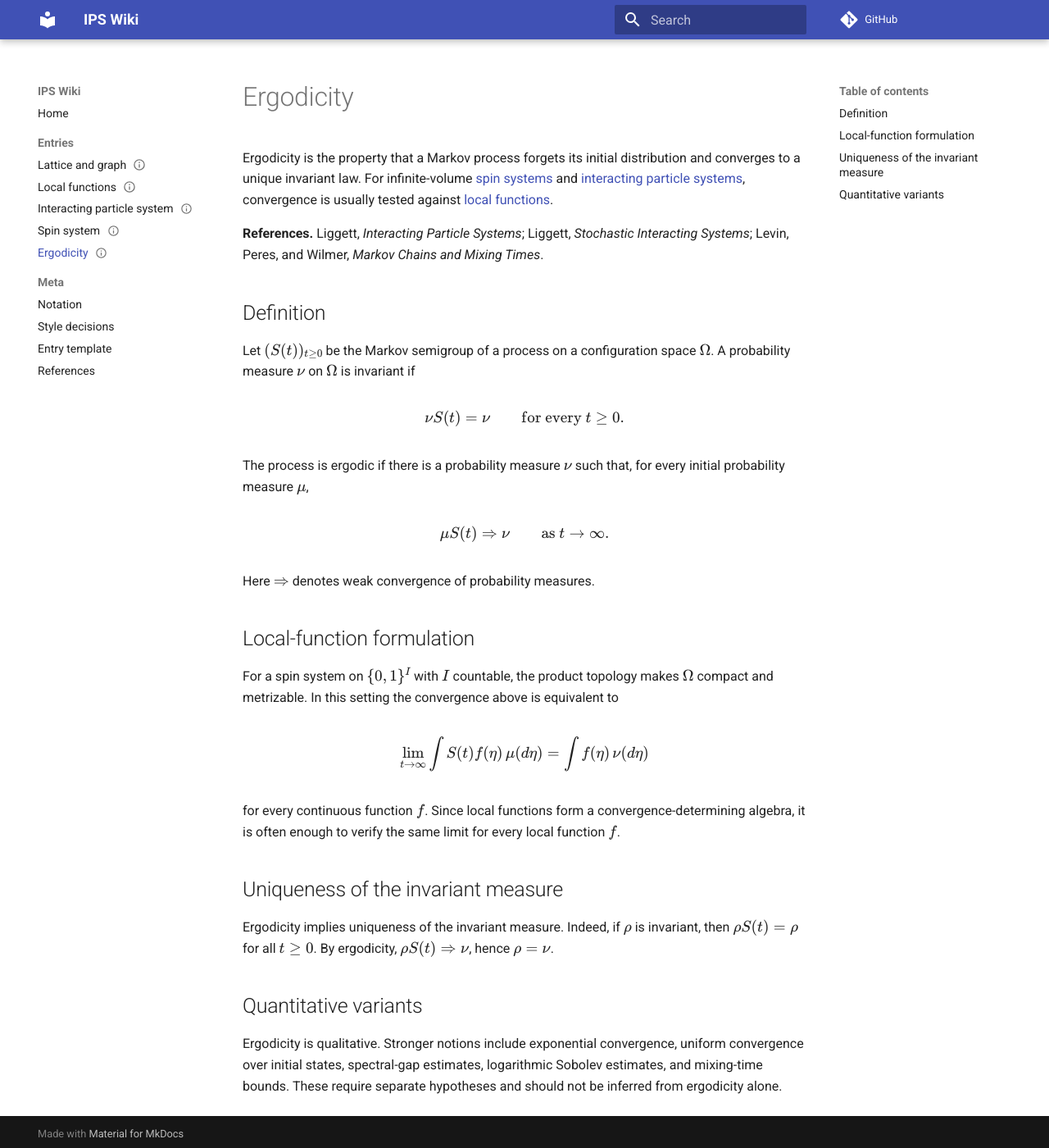
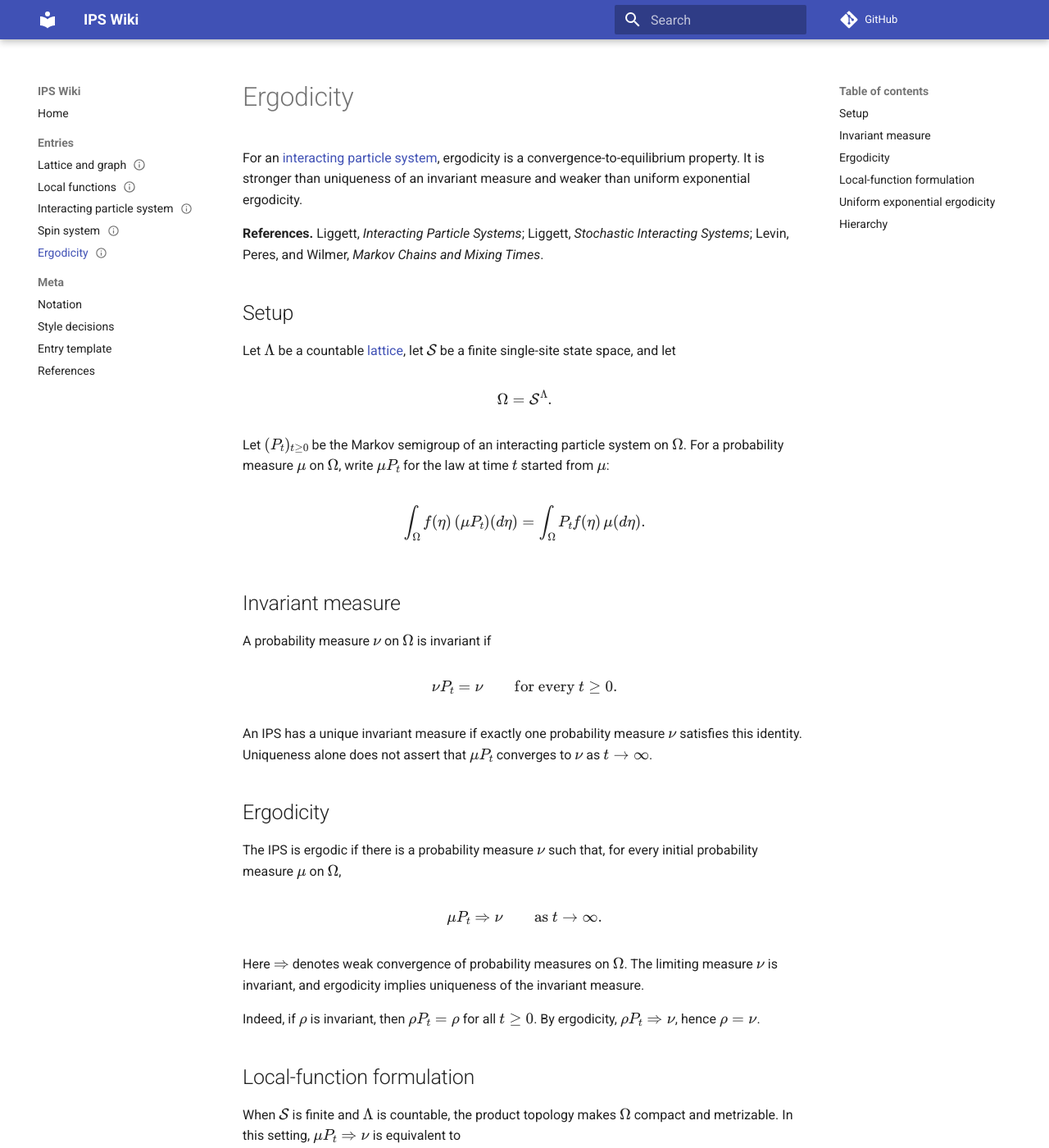
Before and after one commit to maciejgluchowski86-beep/ips-wiki, an MkDocs documentation site: the page built from docs/entries/ergodicity.md, in a window 1280 px wide and 1400 px high. Shown: the whole window at 82% size. Built offline with MkDocs 1.6.1 and Material for MkDocs 9.7.7, drawn with Linux system fonts in a browser that asks for light colours; comment, search, counter and statistics services are not loaded; some of the changed text lies outside the part shown.

Commit message:
Rewrite ergodicity for IPS hierarchy

```diff
--- a/docs/entries/ergodicity.md
+++ b/docs/entries/ergodicity.md
@@ -4,49 +4,102 @@ status: definition
 tags:
   - invariant measure
   - convergence to equilibrium
-  - mixing
+  - uniform exponential ergodicity
 ---
 
 # Ergodicity
 
-Ergodicity is the property that a Markov process forgets its initial distribution and converges to a unique invariant law. For infinite-volume [spin systems](spin-system.md) and [interacting particle systems](interacting-particle-system.md), convergence is usually tested against [local functions](local-functions.md).
+For an [interacting particle system](interacting-particle-system.md), ergodicity is a convergence-to-equilibrium property. It is stronger than uniqueness of an invariant measure and weaker than uniform exponential ergodicity.
 
 **References.** Liggett, *Interacting Particle Systems*; Liggett, *Stochastic Interacting Systems*; Levin, Peres, and Wilmer, *Markov Chains and Mixing Times*.
 
-## Definition
+## Setup
 
-Let \((S(t))_{t\ge0}\) be the Markov semigroup of a process on a configuration space \(\Omega\). A probability measure \(\nu\) on \(\Omega\) is invariant if
+Let \(\Lambda\) be a countable [lattice](lattice-and-graph.md), let \(\mathcal S\) be a finite single-site state space, and let
 
 $$
-\nu S(t)=\nu
+\Omega=\mathcal S^\Lambda.
+$$
+
+Let \((P_t)_{t\ge0}\) be the Markov semigroup of an interacting particle system on \(\Omega\). For a probability measure \(\mu\) on \(\Omega\), write \(\mu P_t\) for the law at time \(t\) started from \(\mu\):
+
+$$
+\int_\Omega f(\eta)\, (\mu P_t)(d\eta)
+=
+\int_\Omega P_t f(\eta)\,\mu(d\eta).
+$$
+
+## Invariant measure
+
+A probability measure \(\nu\) on \(\Omega\) is invariant if
+
+$$
+\nu P_t=\nu
 \qquad\text{for every }t\ge0.
 $$
 
-The process is ergodic if there is a probability measure \(\nu\) such that, for every initial probability measure \(\mu\),
+An IPS has a unique invariant measure if exactly one probability measure \(\nu\) satisfies this identity. Uniqueness alone does not assert that \(\mu P_t\) converges to \(\nu\) as \(t\to\infty\).
+
+## Ergodicity
+
+The IPS is ergodic if there is a probability measure \(\nu\) such that, for every initial probability measure \(\mu\) on \(\Omega\),
 
 $$
-\mu S(t)\Rightarrow \nu
+\mu P_t\Rightarrow \nu
 \qquad\text{as }t\to\infty.
 $$
 
-Here \(\Rightarrow\) denotes weak convergence of probability measures.
+Here \(\Rightarrow\) denotes weak convergence of probability measures on \(\Omega\). The limiting measure \(\nu\) is invariant, and ergodicity implies uniqueness of the invariant measure.
+
+Indeed, if \(\rho\) is invariant, then \(\rho P_t=\rho\) for all \(t\ge0\). By ergodicity, \(\rho P_t\Rightarrow\nu\), hence \(\rho=\nu\).
 
 ## Local-function formulation
 
-For a spin system on \(\{0,1\}^I\) with \(I\) countable, the product topology makes \(\Omega\) compact and metrizable. In this setting the convergence above is equivalent to
+When \(\mathcal S\) is finite and \(\Lambda\) is countable, the product topology makes \(\Omega\) compact and metrizable. In this setting, \(\mu P_t\Rightarrow\nu\) is equivalent to
 
 $$
-\lim_{t\to\infty} \int S(t)f(\eta)\,\mu(d\eta)
+\lim_{t\to\infty} \int_\Omega P_t f(\eta)\,\mu(d\eta)
 =
-\int f(\eta)\,\nu(d\eta)
+\int_\Omega f(\eta)\,\nu(d\eta)
 $$
 
-for every continuous function \(f\). Since local functions form a convergence-determining algebra, it is often enough to verify the same limit for every local function \(f\).
+for every continuous function \(f\). Since [local functions](local-functions.md) form a convergence-determining algebra, it is often enough to verify the same limit for every local function \(f\).
 
-## Uniqueness of the invariant measure
+For point-mass initial laws, this reads
 
-Ergodicity implies uniqueness of the invariant measure. Indeed, if \(\rho\) is invariant, then \(\rho S(t)=\rho\) for all \(t\ge0\). By ergodicity, \(\rho S(t)\Rightarrow\nu\), hence \(\rho=\nu\).
+$$
+\lim_{t\to\infty} P_t f(\eta)
+=
+\int_\Omega f(\xi)\,\nu(d\xi)
+$$
 
-## Quantitative variants
+for every initial configuration \(\eta\in\Omega\) and every local function \(f\).
 
-Ergodicity is qualitative. Stronger notions include exponential convergence, uniform convergence over initial states, spectral-gap estimates, logarithmic Sobolev estimates, and mixing-time bounds. These require separate hypotheses and should not be inferred from ergodicity alone.
+## Uniform exponential ergodicity
+
+Uniform exponential ergodicity is a quantitative strengthening of ergodicity. One common local-function formulation is that there are constants \(C<\infty\) and \(\gamma>0\) such that
+
+$$
+\sup_{\eta\in\Omega}
+\left|P_t f(\eta)-\int_\Omega f(\xi)\,\nu(d\xi)\right|
+\le
+C e^{-\gamma t}\,\|f\|_*
+$$
+
+for all \(t\ge0\) and all functions \(f\) in a specified class, with a specified norm \(\|\cdot\|_*\). The choice of function class and norm is part of the statement. For example, \(\|f\|_*\) might be a weighted local-dependence norm rather than the sup norm.
+
+Uniform exponential ergodicity implies ergodicity. It is not implied by uniqueness of the invariant measure, and it should not be inferred from qualitative ergodicity unless a quantitative estimate is proved.
+
+## Hierarchy
+
+The relevant implication chain is
+
+$$
+\text{uniform exponential ergodicity}
+\quad\Longrightarrow\quad
+\text{ergodicity}
+\quad\Longrightarrow\quad
+\text{unique invariant measure}.
+$$
+
+Neither reverse implication holds in general without additional hypotheses.
```
